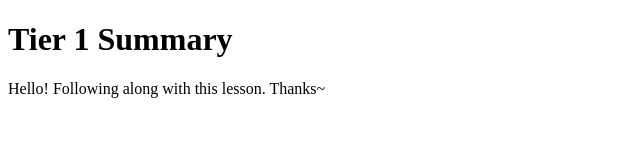
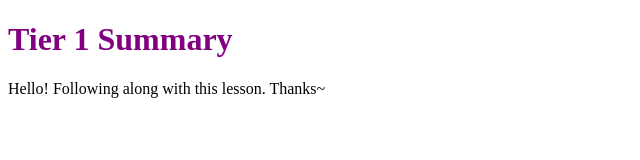
Before and after one commit to min-dles/tier1-summary-video, a plain HTML site: page index.html in a window 1280 px wide. Shown: the whole page, without its empty margins (0-640 px from the left). Drawn offline with Linux system fonts and the light colour scheme.

Commit message:
brought in CSS file for purple h1

```diff
--- a/index.html
+++ b/index.html
@@ -4,6 +4,8 @@
     <meta charset="UTF-8">
     <meta http-equiv="X-UA-Compatible" content="IE=edge">
     <meta name="viewport" content="width=device-width, initial-scale=1.0">
+    <!-- link the stylesheet -->
+    <link href="main.css" rel="stylesheet" />
     <title>Tier 1 Summary</title>
 </head>
 <body>
--- /dev/null
+++ b/main.css
@@ -0,0 +1,3 @@
+h1 {
+    color: purple;
+}
```
